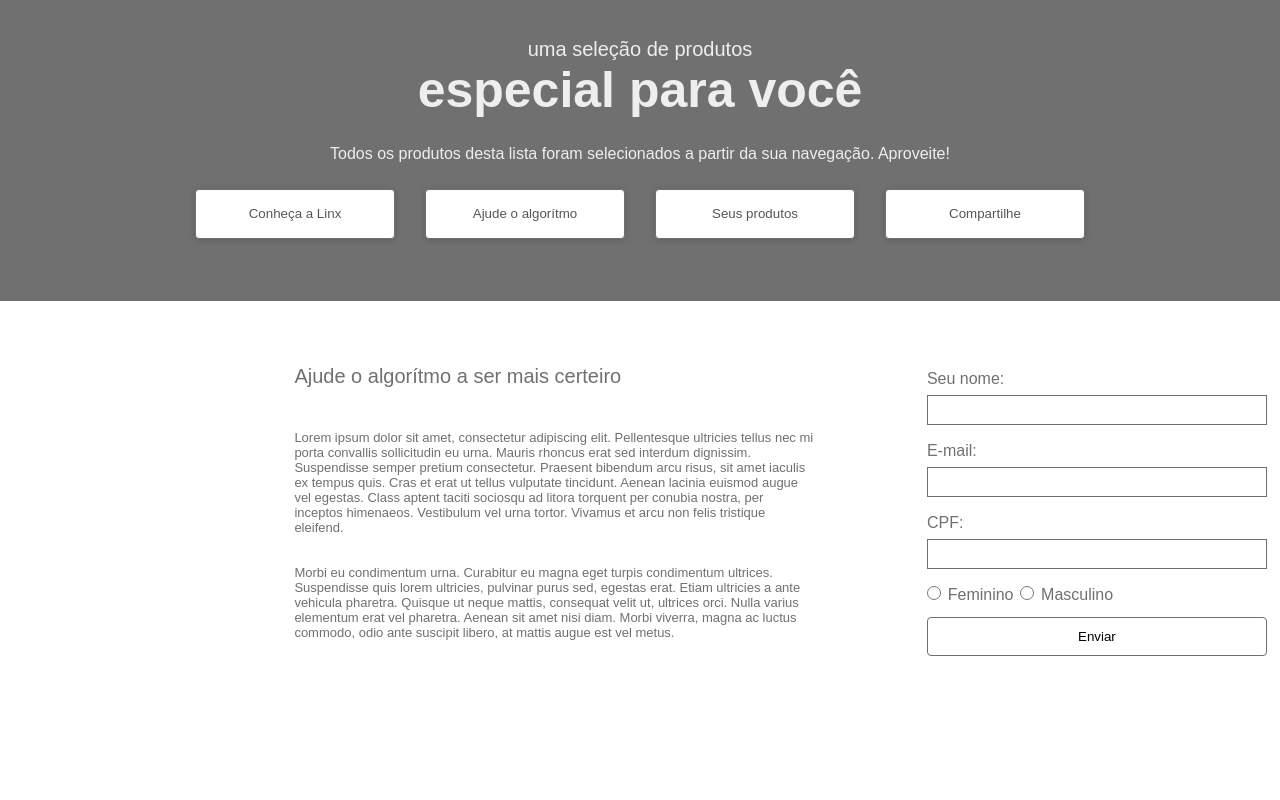
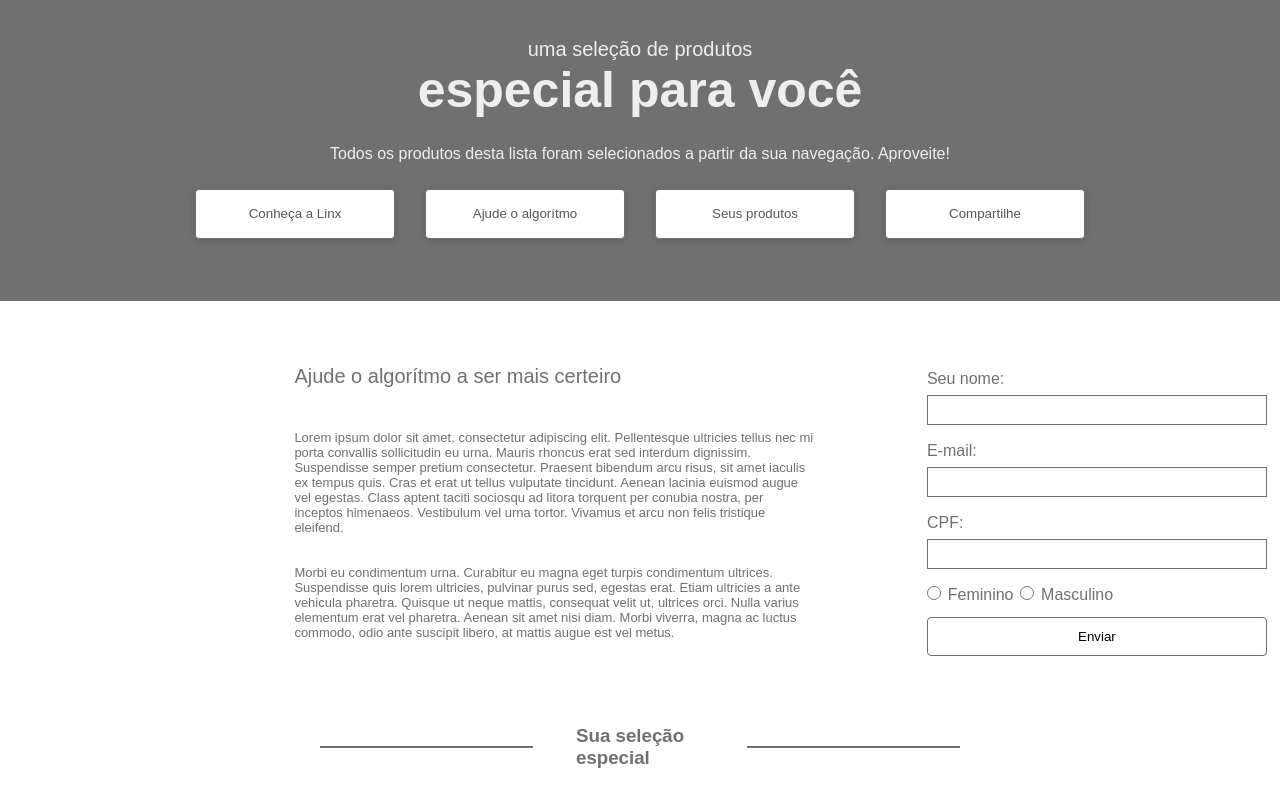
Before and after one commit to Henry-Januario/todo9, a React (Vite) app: page / in a window 1280 px wide. Built offline with nearby package versions, Linux system fonts and the light colour scheme.

Commit message:
Criado o elemento separador de seções

```diff
--- a/src/App.jsx
+++ b/src/App.jsx
@@ -1,6 +1,7 @@
 import './App.css'
 import Header from './components/Header/Header'
 import FirstSection from './components/Section/FirstSection'
+import Separator from './components/Separator/Separator'
 
 function App() {
 
@@ -8,7 +9,7 @@ function App() {
     <div className="App">
      <Header/>
      <FirstSection/>
-
+     <Separator texto={"Sua seleção especial"}/>
     </div>
   )
 }
--- /dev/null
+++ b/src/components/Separator/Separator.jsx
@@ -0,0 +1,14 @@
+import React from "react";
+import S from '../Separator/Separator.module.css'
+
+const Separator = ({texto}) => {
+  return (
+    <div className={S.separator}>
+      <hr className={S.hr}/>
+      <h3 className={S.h3}>{texto}</h3>
+      <hr className={S.hr}/>
+    </div>
+  );
+};
+
+export default Separator;
--- /dev/null
+++ b/src/components/Separator/Separator.module.css
@@ -0,0 +1,18 @@
+.separator{
+    display: grid;
+    grid-template-columns: repeat(3, 1fr);
+    align-items: center;
+    margin: 5% 0% 0% 25%;
+    padding: 0;
+    width: 50%;
+    justify-content: center;
+}
+
+.hr{
+    border: 1px solid #707070;
+}
+
+.h3{
+    margin-left: 20%;
+    color: #707070;
+}
```
